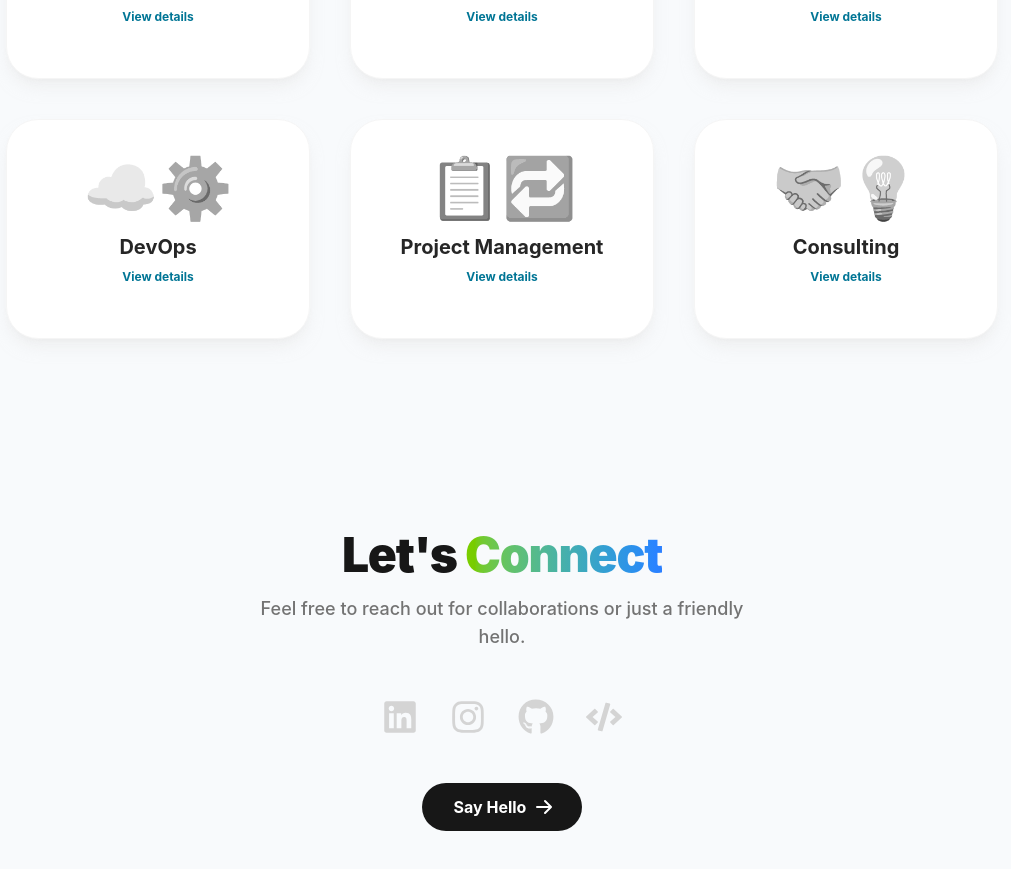
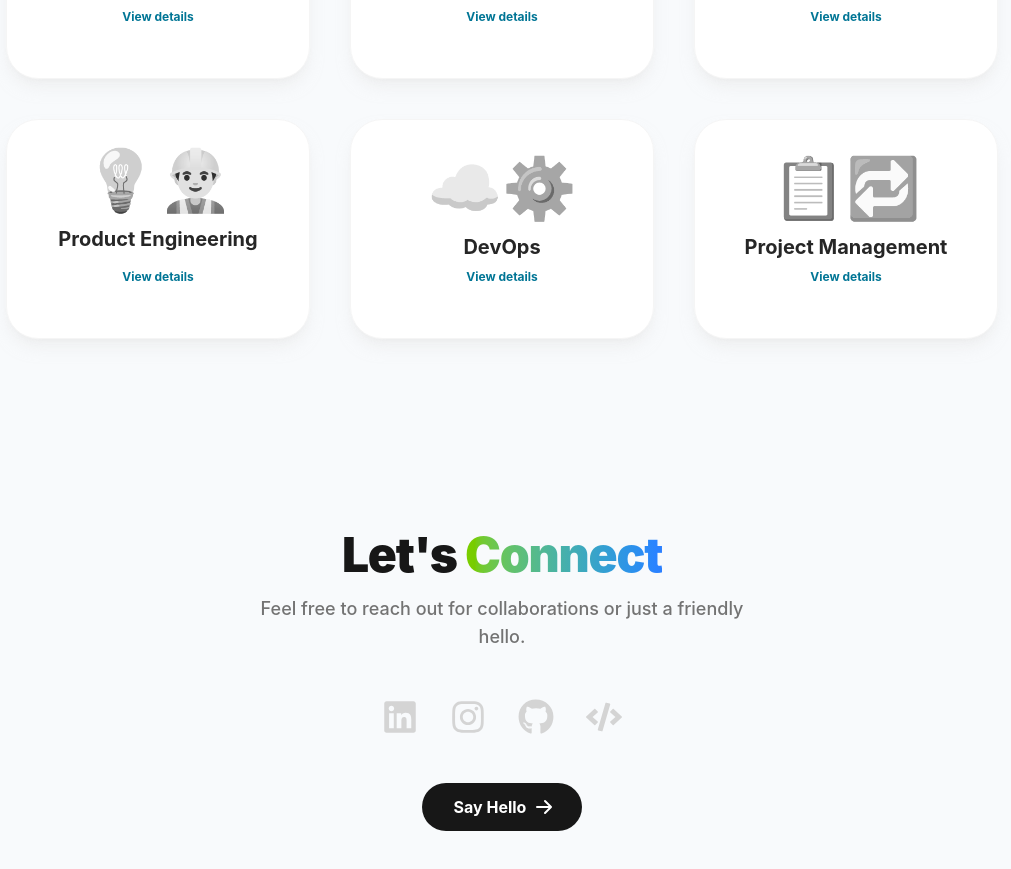
Before and after one commit to spsaroj/spsaroj.github.io, a React (Vite) app: page / in a window 1280 px wide. Shown: the part 1985-2854 px from the top of the page, without its empty margins (138-1149 px from the left). Built offline with nearby package versions, Linux system fonts and the light colour scheme.

Commit message:
added product engineer role

```diff
--- a/src/constants/consts.js
+++ b/src/constants/consts.js
@@ -44,9 +44,9 @@ export const skills = {
     { name: 'Software Development', icon: '👨🏻‍💻📱', details: 'Web, Android, iOS' },
     { name: 'Code Cleanup', icon: '⌨️🧹', details: 'Refactoring, Optimization, Vibe-Code Cleanup' },
     { name: 'AI/ML Integration', icon: '🦾🤖', details: 'AI Agents, MCP, AI Solutions, LLMs' },
+    { name: 'Product Engineering', icon: '💡👷🏻‍♂️', details: 'Market Analysis, Roadmapping, Product Strategy, User Research' },
     { name: 'DevOps', icon: '☁️⚙️', details: 'CI/CD, AWS, Docker' },
     { name: 'Project Management', icon: '📋🔁', details: 'Agile, Scrum, Kanban' },
-    { name: 'Consulting', icon: '🤝💡', details: 'AI Consulting, Technical Consulting' },
   ],
 };
 
--- a/src/pages/Skills.jsx
+++ b/src/pages/Skills.jsx
@@ -1,6 +1,13 @@
+import { useState } from 'react';
 import { skills } from '../constants/consts';
 
 const Services = () => {
+  const [activeIndex, setActiveIndex] = useState(null);
+
+  const handleSkillClick = (index) => {
+    setActiveIndex(activeIndex === index ? null : index);
+  };
+
   return (
     <div className="max-w-5xl mx-auto text-center px-4">
       <h2 className="text-3xl md:text-5xl font-black text-neutral-900 mb-20 tracking-tight">
@@ -11,32 +18,33 @@ const Services = () => {
         {skills.technical.map((skill, index) => (
           <div
             key={index}
-            className="group relative bg-white p-6 rounded-3xl md:rounded-[2rem] border border-neutral-100 shadow-lg shadow-neutral-200/50 hover:shadow-2xl hover:shadow-cyan-500/10 transition-all duration-500 hover:-translate-y-2 flex flex-col items-center justify-center min-h-[180px] md:min-h-[220px]"
+            onClick={() => handleSkillClick(index)}
+            className={`group relative bg-white p-6 rounded-3xl md:rounded-[2rem] border border-neutral-100 shadow-lg shadow-neutral-200/50 hover:shadow-2xl hover:shadow-cyan-500/10 transition-all duration-500 hover:-translate-y-2 flex flex-col items-center justify-center min-h-[180px] md:min-h-[220px] cursor-pointer ${activeIndex === index ? 'shadow-2xl shadow-cyan-500/10 -translate-y-2' : ''}`}
           >
             {/* Background Gradient Hover */}
-            <div className="absolute inset-0 bg-gradient-to-br from-lime-500/5 to-cyan-500/5 rounded-3xl md:rounded-[2rem] opacity-0 group-hover:opacity-100 transition-opacity duration-500"></div>
+            <div className={`absolute inset-0 bg-gradient-to-br from-lime-500/5 to-cyan-500/5 rounded-3xl md:rounded-[2rem] opacity-0 group-hover:opacity-100 transition-opacity duration-500 ${activeIndex === index ? 'opacity-100' : ''}`}></div>
 
             <div className="relative z-10 flex flex-col items-center">
-              <div className="text-5xl md:text-6xl mb-4 transform transition-transform duration-500 group-hover:scale-110 group-hover:rotate-6 filter grayscale group-hover:grayscale-0">
+              <div className={`text-5xl md:text-6xl mb-4 transform transition-transform duration-500 group-hover:scale-110 group-hover:rotate-6 filter grayscale group-hover:grayscale-0 ${activeIndex === index ? 'scale-110 rotate-6 grayscale-0' : ''}`}>
                 {skill.icon}
               </div>
 
-              <h3 className="text-lg md:text-xl font-bold text-neutral-800 group-hover:text-cyan-600 transition-colors">
+              <h3 className={`text-lg md:text-xl font-bold text-neutral-800 group-hover:text-cyan-600 transition-colors ${activeIndex === index ? 'text-cyan-600' : ''}`}>
                 {skill.name}
               </h3>
 
               <div className="relative mt-2 w-full">
-                <div className='absolute inset-0 flex items-center justify-center text-xs font-bold text-cyan-700 opacity-100 group-hover:opacity-0 transition-opacity duration-500'>
+                <div className={`absolute inset-0 flex items-center justify-center text-xs font-bold text-cyan-700 opacity-100 group-hover:opacity-0 transition-opacity duration-500 ${activeIndex === index ? 'opacity-0' : ''}`}>
                   View details
                 </div>
 
-                <div className="text-xs text-neutral-600 group-hover:text-cyan-700 opacity-0 group-hover:opacity-100 transition-opacity duration-500 text-center px-2">
+                <div className={`text-xs text-neutral-600 group-hover:text-cyan-700 opacity-0 group-hover:opacity-100 transition-opacity duration-500 text-center px-2 ${activeIndex === index ? 'opacity-100 text-cyan-700' : ''}`}>
                   {skill.details}
                 </div>
               </div>
 
               {/* Artistic underline decoration */}
-              <div className="w-12 h-1 bg-gradient-to-r from-lime-400 to-cyan-400 rounded-full mt-3 opacity-0 group-hover:opacity-100 transform translate-y-4 group-hover:translate-y-0 transition-all duration-500"></div>
+              <div className={`w-12 h-1 bg-gradient-to-r from-lime-400 to-cyan-400 rounded-full mt-3 opacity-0 group-hover:opacity-100 transform translate-y-4 group-hover:translate-y-0 transition-all duration-500 ${activeIndex === index ? 'opacity-100 translate-y-0' : ''}`}></div>
             </div>
           </div>
         ))}
```
Also changed, not shown: 13 other files (tests, documents, lock files or other folders).
